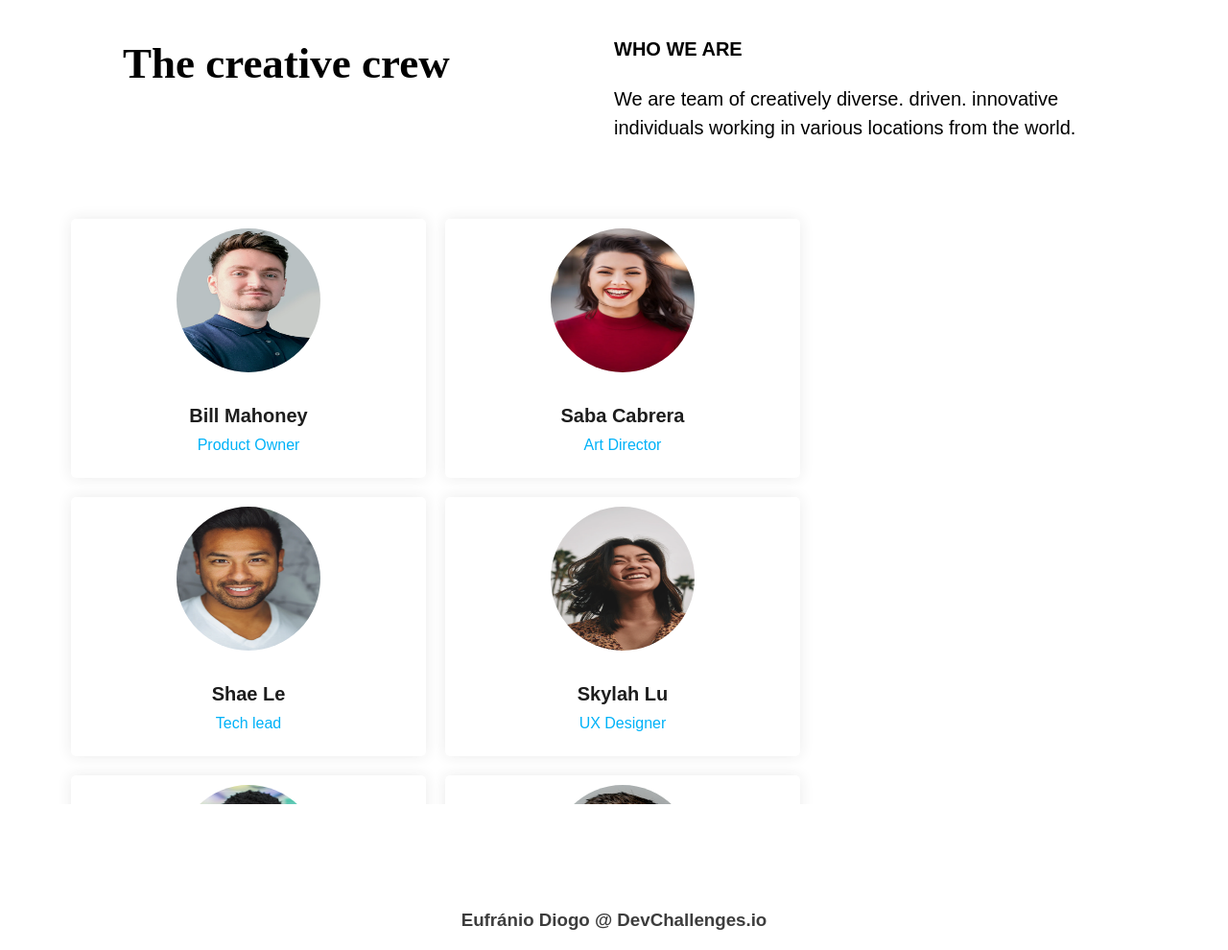
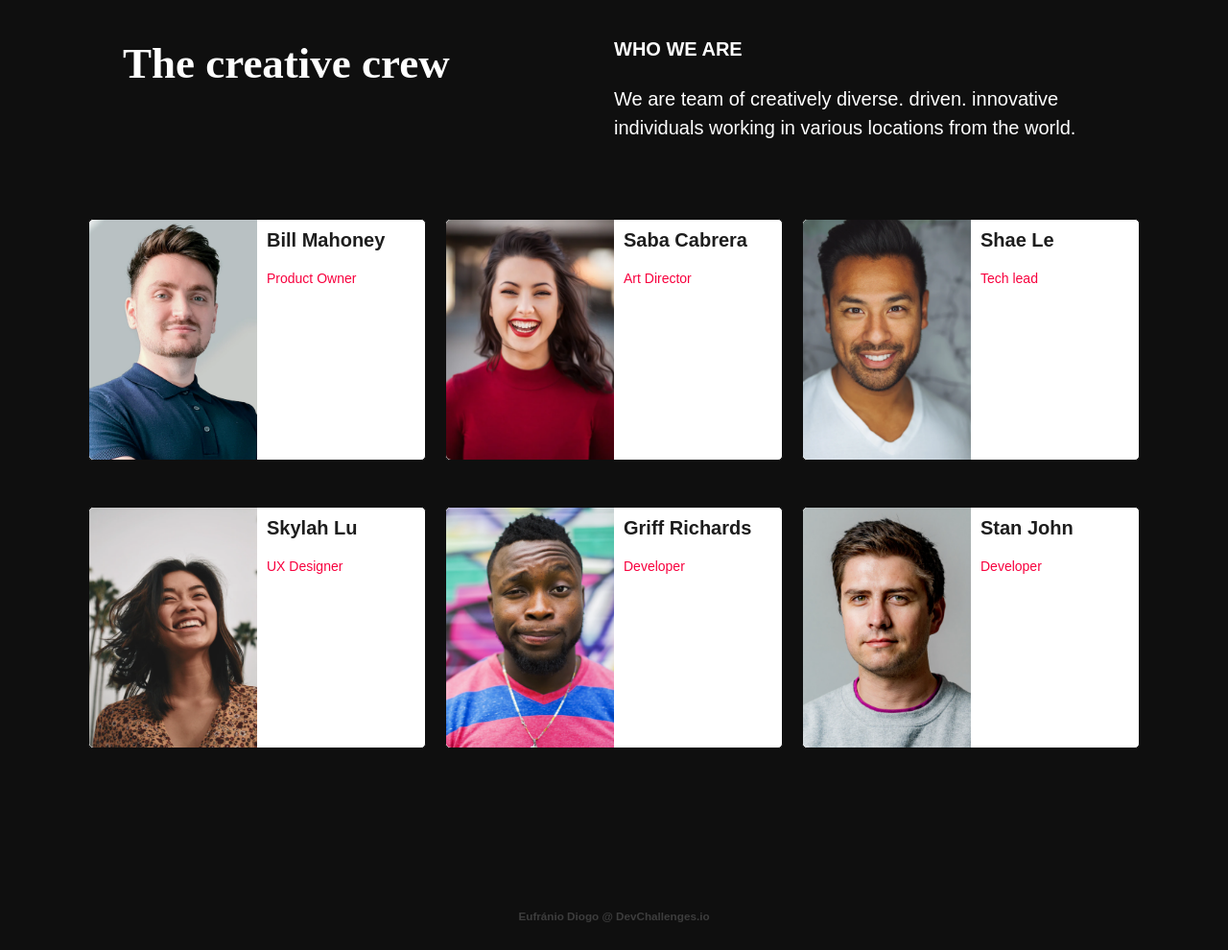
Before and after one commit to EufranioDiogo/my-team-page, a plain HTML site: page index.html in a window 1280 px wide. Shown: the whole page at 96% size. Drawn offline with Linux system fonts and the light colour scheme.

Commit message:
Work updated

```diff
--- /dev/null
+++ b/CSS/index.css
@@ -0,0 +1,140 @@
+* {
+    margin: 0;
+    padding: 0;
+}
+html {
+    font-size: 62.5%;
+}
+body {
+    background-color: #0f0f0f;
+}
+#about-my-team {
+    display: flex;
+    position: relative;
+    width: 80%;
+    left: 50%;
+    transform: translateX(-50%);
+    margin-top: 40px;
+}
+
+#about-my-team .heading-1 {
+    display: block;
+    position: relative;
+    width: 50%;
+    font-size: 45px;
+    color: #fff;
+}
+
+#about-my-team .about-my-team--span {
+    display: block;
+    position: relative;
+    width: 50%;
+    color: #fff;
+}
+
+#about-my-team .about-my-team--span h2 {
+    font-size: 20px;
+    font-family: Arial, Helvetica, sans-serif;
+    text-transform: uppercase;
+    display: block;
+    position: relative;
+    font-weight: 800;
+    margin-bottom: 25px;
+}
+
+#about-my-team .about-my-team--span p {
+    font-size: 20px;
+    line-height: 1.5;
+    font-family: Arial, Helvetica, sans-serif;
+    color: #fff;
+}
+
+#team-members {
+    width: 90%;
+    height: 600px;
+    position: relative;
+    display: flex;
+    left: 50%;
+    transform: translateX(-50%);
+    padding: 20px;
+    overflow-y: auto;
+    flex-wrap: wrap;
+    margin-top: 50px;
+    justify-content: center;
+}
+
+.team-member {
+    position: relative;
+    border-radius: 5px;
+    border: 1px solid #0f0f0f;
+    width: 350px;
+    height: 250px;
+    margin: 10px;
+    transition: 0.5s;
+    display: flex;
+    cursor: pointer;
+    background-color: #fff;
+}
+
+.team-member:hover {
+    transform: translateY(-1%);
+    border: 1px solid rgba(255, 255, 255, 0.445);
+}
+
+.team-member .profile-picture {
+    width: 50%;
+    position: relative;
+    object-fit: cover;
+    border-radius: 5px 0 0 5px;
+}
+.team-member-info {
+    display: flex;
+    flex-direction: column;
+    box-sizing: border-box;
+    padding-left: 1rem;
+    color: #fff;
+}
+.team-member .info-text {
+    display: block;
+    position: relative;
+    font-family: Arial, Helvetica, sans-serif;
+    margin: 10px 0;
+}
+
+.member-name {
+    font-size: 20px;
+    color: #1d1d1d;
+    font-weight: 600;
+}
+
+.member-job {
+    color: #f8003e;
+    font-size: 1.4rem;
+}
+
+footer {
+    margin-top: 90px;
+    text-align: center;
+    font-family: Arial, Helvetica, sans-serif;
+}
+
+footer h3 {
+    padding: 20px 0;
+    color: #3d3d3d;
+}
+
+@media only screen and (max-width: 765px) {
+    #about-my-team {
+        flex-direction: column;
+    }
+    #about-my-team .heading-1 {
+        width: 100%;
+    }
+    #about-my-team .about-my-team--span {
+        margin-top: 50px;
+        width: 100%;
+    }
+    #team-members {
+        height: auto;
+    }
+}
--- a/index.css
+++ /dev/null
@@ -1,115 +0,0 @@
-* {
-    margin: 0;
-    padding: 0;
-}
-
-@media only screen and (max-width: 1450px){
-    #about-my-team{
-        display: flex;
-        position: relative;
-        width:  80%;
-        left: 50%;
-        transform: translateX(-50%);
-        margin-top: 40px;
-    }
-    #about-my-team h1{
-        display: block;
-        position: relative;
-        width: 50%;
-        font-size: 45px;
-    }
-    #about-my-team span{
-        display: block;
-        position: relative;
-        width: 50%;
-    }
-    #about-my-team span h2{
-        font-size: 20px;
-        font-family: Arial, Helvetica, sans-serif;
-        text-transform: uppercase;
-        display: block;
-        position: relative;
-        font-weight: 800;
-        margin-bottom: 25px;
-    }
-    #about-my-team span p{
-        font-size: 20px;
-        line-height: 1.5;
-        font-family: Arial, Helvetica, sans-serif;
-    }
-    #team-members{
-        width: 90%;
-        height: 600px;
-        position: relative;
-        display: flex;
-        left: 50%;
-        transform: translateX(-50%);
-        padding: 20px;
-        overflow-y: auto;
-        flex-wrap: wrap;
-        margin-top: 50px;
-
-    }
-    .team-member{
-        position: relative;
-        border-radius: 5px;
-        box-shadow: 0 0 15px #27272718;
-        width: 350px;
-        height: 250px;
-        padding: 10px;
-        margin: 10px;
-        transition: 0.5s;
-    }
-    .team-member:hover{
-        box-shadow: 0 0 15px #27272767;
-    }
-    .team-member .profile-picture{
-        width: 150px;
-        height: 150px;
-        position: relative;
-        left: 50%;
-        transform: translateX(-50%);
-        border-radius: 50%;
-        margin-bottom: 20px;
-    }
-    .team-member p{
-        display: block;
-        position: relative;
-        width: 100%;
-        text-align: center;
-        font-family: Arial, Helvetica, sans-serif;
-        margin: 10px 0;
-    }
-    .member-name{
-        font-size: 20px;
-        color: #1d1d1d;
-        font-weight: 600;
-    }
-    .member-job{
-        color: #00b2f8;
-    }
-    footer {
-        margin-top: 90px;
-        text-align: center;
-        font-family: Arial, Helvetica, sans-serif;
-    }
-    footer h3{
-        padding: 20px 0;
-        color: #3d3d3d;
-    }
-}
-@media only screen and (max-width: 514px){
-    #about-my-team{
-        flex-wrap: wrap;
-    }
-    #about-my-team h1{
-        width: 100%;
-    }
-    #about-my-team span{
-        margin-top: 50px;
-        width: 100%;
-    }
-    #team-members{
-        height: auto;
-    }
-}
--- a/index.html
+++ b/index.html
@@ -1,53 +1,69 @@
 <!DOCTYPE html>
 <html lang="en">
+
 <head>
     <meta charset="UTF-8">
     <meta name="viewport" content="width=device-width, initial-scale=1.0">
-    <link rel="stylesheet" href="index.css">
+    <link rel="stylesheet" href="./CSS/index.css">
     <title>My team page</title>
 </head>
+
 <body>
     <div id="about-my-team">
-        <h1>The creative crew</h1>
-        <span>
+        <h1 class="heading-1">The creative crew</h1>
+        <span class="about-my-team--span">
             <h2>Who we are</h2>
-            <p>We are team of creatively diverse. driven. innovative individuals working in various locations from the world.</p>
+            <p>We are team of creatively diverse. driven. innovative individuals working in various locations from the
+                world.</p>
         </span>
     </div>
     <div id="team-members">
         <div class="team-member">
-            <img class="profile-picture" src="photo1.png" alt="">
-            <p class="member-name">Bill Mahoney</p>
-            <p class="member-job">Product Owner</p>
+            <img class="profile-picture" src="./IMAGES/photo1.png" alt="">
+            <div class="team-member-info">
+                <p class="info-text member-name">Bill Mahoney</p>
+                <p class="info-text member-job">Product Owner</p>
+            </div>
         </div>
         <div class="team-member">
-            <img class="profile-picture" src="photo2.png" alt="">
-            <p class="member-name">Saba Cabrera</p>
-            <p class="member-job">Art Director</p>
+            <img class="profile-picture" src="./IMAGES/photo2.png" alt="">
+            <div class="team-member-info">
+                <p class="info-text member-name">Saba Cabrera</p>
+                <p class="info-text member-job">Art Director</p>
+            </div>
         </div>
         <div class="team-member">
-            <img class="profile-picture" src="photo3.png" alt="">
-            <p class="member-name">Shae Le</p>
-            <p class="member-job">Tech lead</p>
+            <img class="profile-picture" src="./IMAGES/photo3.png" alt="">
+            <div class="team-member-info">
+                <p class="info-text member-name">Shae Le</p>
+                <p class="info-text member-job">Tech lead</p>
+            </div>
         </div>
         <div class="team-member">
-            <img class="profile-picture" src="photo4.png" alt="">
-            <p class="member-name">Skylah Lu</p>
-            <p class="member-job">UX Designer</p>
+            <img class="profile-picture" src="./IMAGES/photo4.png" alt="">
+            <div class="team-member-info">
+                <p class="info-text member-name">Skylah Lu</p>
+                <p class="info-text member-job">UX Designer</p>
+            </div>
         </div>
         <div class="team-member">
-            <img class="profile-picture" src="photo5.png" alt="">
-            <p class="member-name">Griff Richards</p>
-            <p class="member-job">Developer</p>
+            <img class="profile-picture" src="./IMAGES/photo5.png" alt="">
+            <div class="team-member-info">
+                <p class="info-text member-name">Griff Richards</p>
+                <p class="info-text member-job">Developer</p>
+            </div>
         </div>
         <div class="team-member">
-            <img class="profile-picture" src="photo6.png" alt="">
-            <p class="member-name">Stan John</p>
-            <p class="member-job">Developer</p>
+            <img class="profile-picture" src="./IMAGES/photo6.png" alt="">
+            <div class="team-member-info">
+                <p class="info-text member-name">Stan John</p>
+                <p class="info-text member-job">Developer</p>
+            </div>
         </div>
     </div>
     <footer>
         <h3>Eufránio Diogo @ DevChallenges.io</h3>
     </footer>
 </body>
+
 </html>
```
Also changed, not shown: IMAGES/Screenshot 2021-08-10 at 01-19-00 My team page.png (added), IMAGES/photo1.png (renamed from photo1.png), IMAGES/photo2.png (renamed from photo2.png), IMAGES/photo3.png (renamed from photo3.png), IMAGES/photo4.png (renamed from photo4.png), IMAGES/photo5.png (renamed from photo5.png), IMAGES/photo6.png (renamed from photo6.png), 2 other files.
